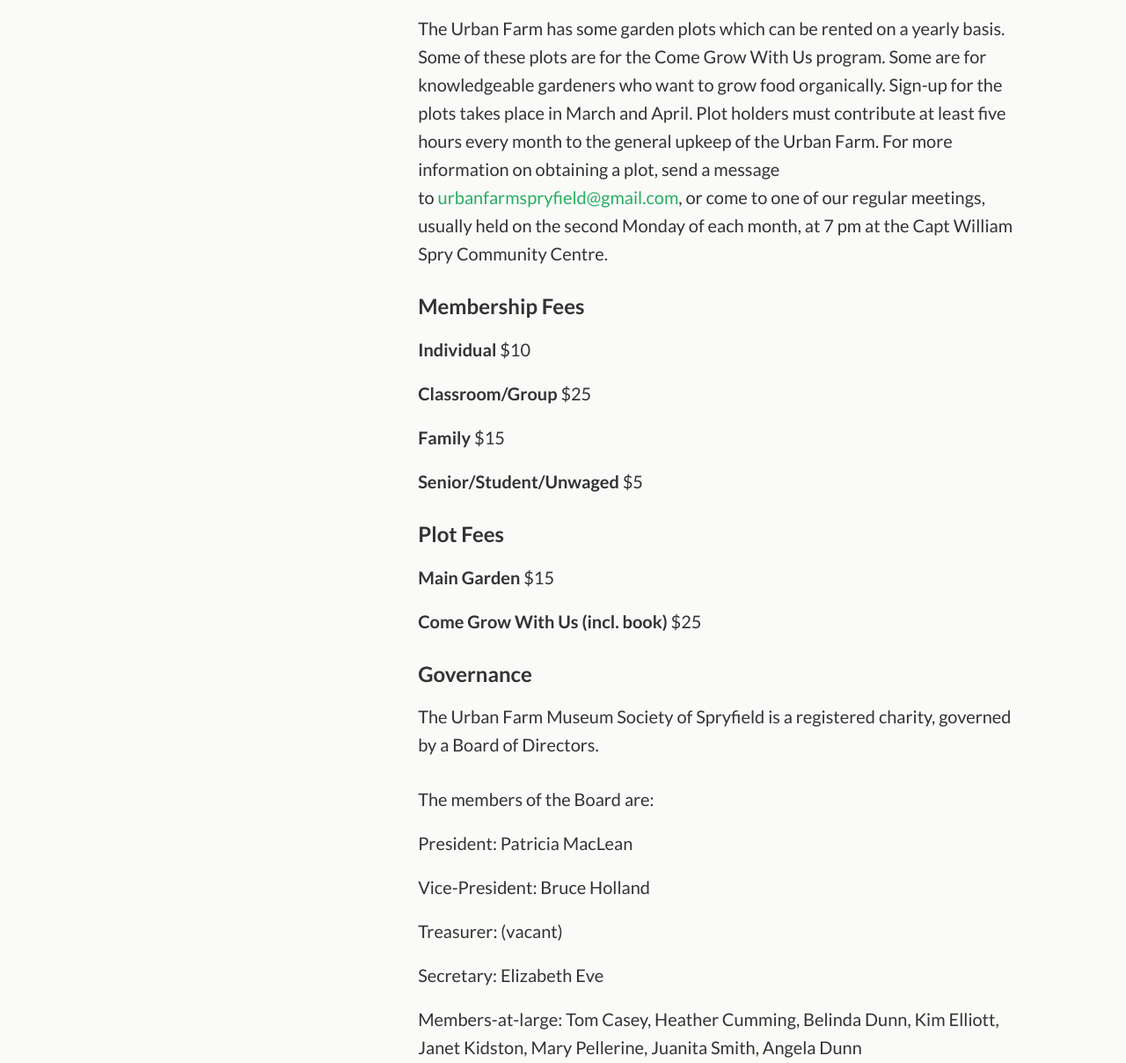
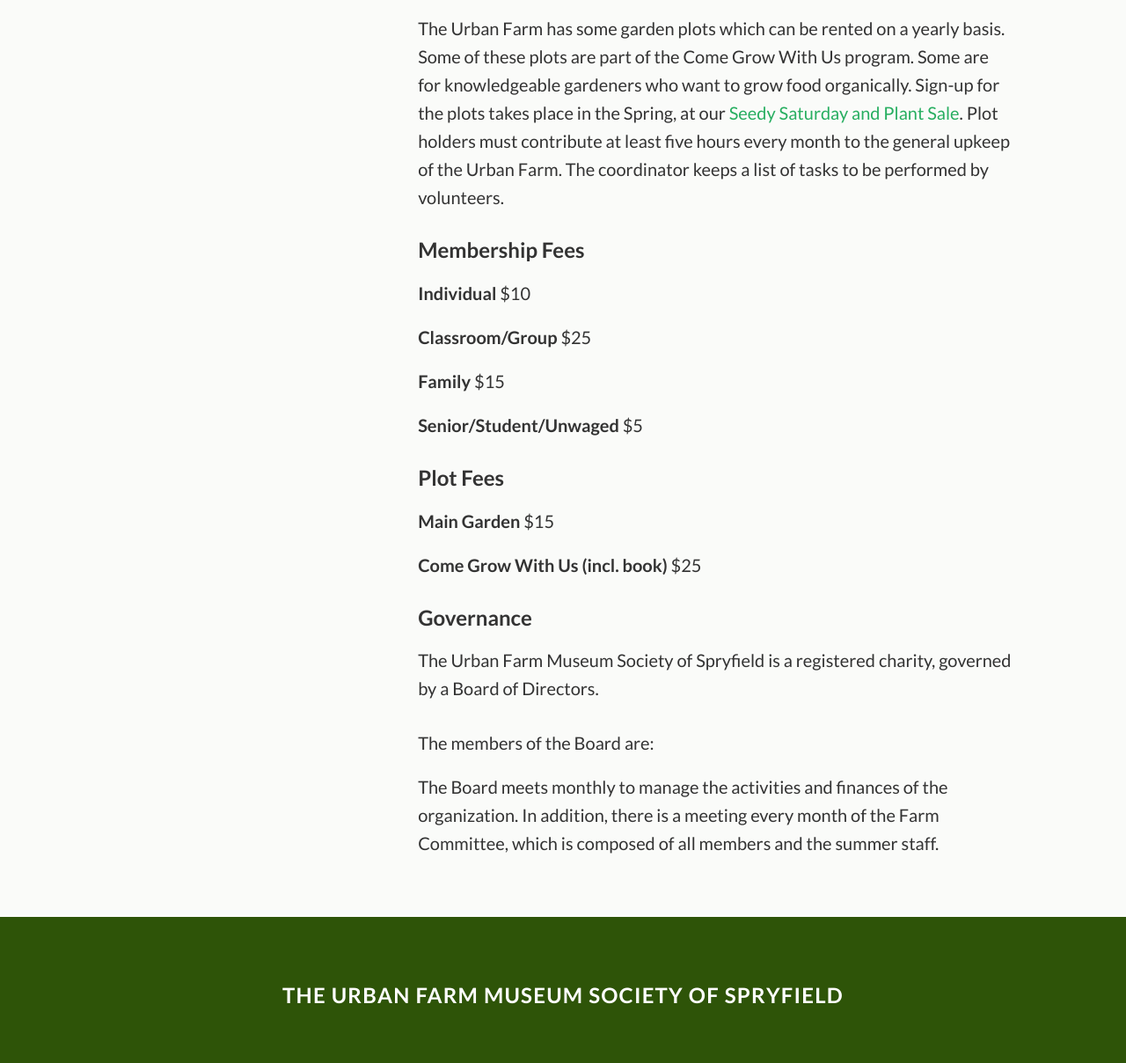
Before and after one commit to colsondonohue/spryfieldurbanfarm, a website: page membership/index.html in a window 1280 px wide. Shown: the part 350-1558 px from the top of the page at 88% size. Drawn offline with Linux system fonts and the light colour scheme; some packages are replaced by stand-ins of ours; a script that the page names is missing.

Commit message:
Revert "Updated membership information as per email from Elizabeth Eve"
This reverts commit 679e113a7a3be418d82ac1e57cc33793b9164c1f.

```diff
--- a/membership/index.html
+++ b/membership/index.html
@@ -69,7 +69,13 @@
             <simpla-img class="info-page__figure-image" sid="image-2"></simpla-img>
             <figcaption><simpla-text sid="caption-2"></simpla-text></figcaption>
           </figure>
-          <p>The Urban Farm has some garden plots which can be rented on a yearly basis. Some of these plots are for the Come Grow With Us program. Some are for knowledgeable gardeners who want to grow food organically. Sign-up for the plots takes place in March and April. Plot holders must contribute at least five hours every month to the general upkeep of the Urban Farm. For more information on obtaining a plot, send a message to <a href="mailto:urbanfarmspryfield@gmail.com" target="_blank">urbanfarmspryfield@gmail.com</a>, or come to one of our regular meetings, usually held on the second Monday of each month, at 7 pm at the Capt William Spry Community Centre.</p>
+          <p>The Urban Farm has some garden plots which can be rented on a yearly basis.
+          Some of these plots are part of the Come Grow With Us program. Some are for
+          knowledgeable gardeners who want to grow food organically. Sign-up for the plots takes
+          place in the Spring, at our <a href="../events">Seedy Saturday and Plant Sale</a>. Plot
+          holders must contribute at least five hours every month to the general
+          upkeep of the Urban Farm. The coordinator keeps a list of tasks to be
+          performed by volunteers.</p>
           <h3 class="info-page__subtitle">Membership Fees</h3>
           <p><b>Individual</b> $10</p>
           <p><b>Classroom/Group</b> $25</p>
@@ -86,16 +92,11 @@
             <figcaption><simpla-text sid="caption-3"></simpla-text></figcaption>
           </figure>
           <p>The members of the Board are:</p>
-          <div>
-            <p>President: Patricia MacLean</p>
-            <p>Vice-President: Bruce Holland<br>
-            </p>
-            <p>Treasurer: (vacant)</p>
-            <p>Secretary: Elizabeth Eve</p>
-            <p>Members-at-large: Tom Casey, Heather Cumming, Belinda Dunn, Kim Elliott, Janet Kidston, Mary Pellerine, Juanita Smith, Angela Dunn<br>
-            </p>
-          </div>
-          <p>The Board meets monthly and works with committees that help maintain the society and its programs. In addition, there is a general meeting almost every month for all members, and prospective members, as well as the summer staff.</p>
+          <simpla-text sid="board-members" class="info-page__list">
+          </simpla-text>
+          <p>The Board meets monthly to manage the activities and finances of the
+          organization. In addition, there is a meeting every month of the Farm
+          Committee, which is composed of all members and the summer staff.</p>
         </section>
       </simpla-block>
     </div>
```
